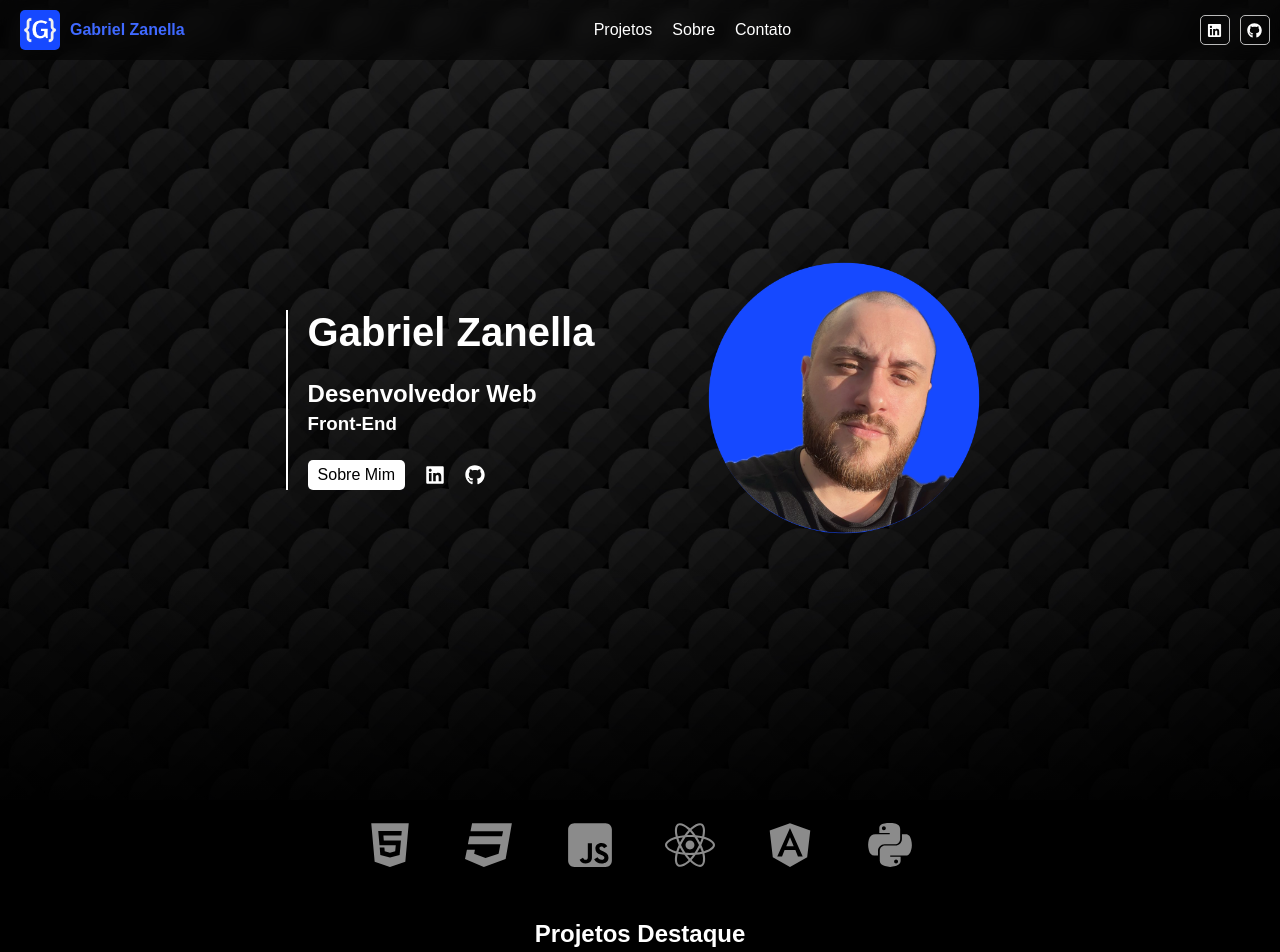
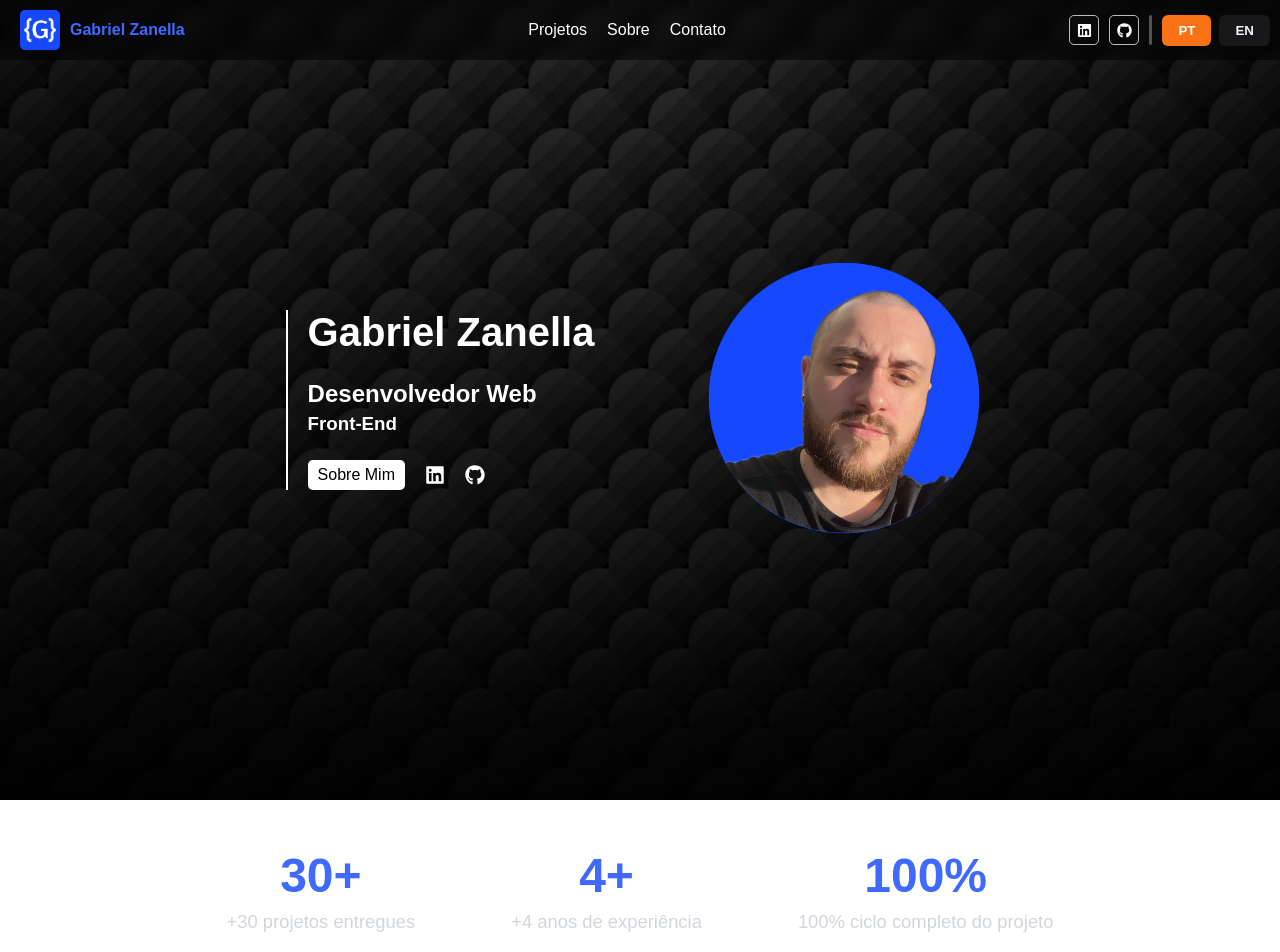
Before and after one commit to gabriel030899/myportfolio, a Next.js app: page / in a window 1280 px wide. Shown: the top 952 px of the page. Built offline with nearby package versions, Linux system fonts and the light colour scheme.

Commit message:
created language toggle and big numbers

```diff
--- a/package.json
+++ b/package.json
@@ -13,9 +13,11 @@
     "@fortawesome/free-brands-svg-icons": "^6.7.2",
     "@fortawesome/free-solid-svg-icons": "^6.7.2",
     "@fortawesome/react-fontawesome": "^0.2.2",
+    "i18next": "^25.3.1",
     "next": "15.2.4",
     "react": "^19.0.0",
-    "react-dom": "^19.0.0"
+    "react-dom": "^19.0.0",
+    "react-i18next": "^15.6.0"
   },
   "devDependencies": {
     "@eslint/eslintrc": "^3",
--- a/src/app/layout.js
+++ b/src/app/layout.js
@@ -1,6 +1,7 @@
 import { Geist, Geist_Mono } from "next/font/google";
 import "./globals.scss";
 import NavBar from "@/components/NavBar";
+import i18n from "@/i18n";
 
 const geistSans = Geist({
   variable: "--font-geist-sans",
--- a/src/app/page.js
+++ b/src/app/page.js
@@ -1,12 +1,12 @@
-import NavBar from "@/components/NavBar";
+import BigNumbers from "@/components/BigNumbers/BigNumbers";
 import Link from "next/link";
 import myphoto from "../../public/mypicturedark.png";
 import Image from "next/image";
 import "./page.scss";
-import {faAngular, faCss3, faGithub, faHtml5, faJsSquare, faLinkedin, faPython, faReact } from "@fortawesome/free-brands-svg-icons";
+import { faDocker, faGithub, faHtml5, faJsSquare, faLinkedin, faMicrosoft, faPython, faReact } from "@fortawesome/free-brands-svg-icons";
 import { FontAwesomeIcon } from "@fortawesome/react-fontawesome";
 import highlightProjects from "@/components/Lists/highlight-projects";
-import { faEllipsisH, faLink } from "@fortawesome/free-solid-svg-icons";
+import { faDatabase, faEllipsisH, faLink } from "@fortawesome/free-solid-svg-icons";
 
 
 export default function Home() {
@@ -30,13 +30,14 @@ export default function Home() {
             </div>
           </div>
         </div>
+        <BigNumbers />
         <div className="my-skills-icons">
-          <FontAwesomeIcon icon={faHtml5} alt="HTML" title="HTML" />
-          <FontAwesomeIcon icon={faCss3} alt="CSS" title="CSS"/>
           <FontAwesomeIcon icon={faJsSquare} alt="JavaScript" title="JavaScript"/>
           <FontAwesomeIcon icon={faReact} alt="React" title="React"/>
-          <FontAwesomeIcon icon={faAngular} alt="Angular" title="Angular"/>
           <FontAwesomeIcon icon={faPython} alt="Python" title="Python"/>
+          <FontAwesomeIcon icon={faDocker} alt="Docker" title="Docker"/>
+          <FontAwesomeIcon icon={faDatabase} alt="SQL" title="SQL"/>
+          <FontAwesomeIcon icon={faMicrosoft} alt="Azure" title="Azure"/>
         </div>
         <div className="highlight-projects">
           <h2>Projetos Destaque</h2>
--- /dev/null
+++ b/src/components/BigNumbers/BigNumbers.jsx
@@ -0,0 +1,24 @@
+import React from "react";
+import "./BigNumbers.scss";
+
+const BigNumbers = () => {
+
+  return (
+    <section className="big-numbers-section">
+      <div className="big-number">
+        <span className="number">30+</span>
+        <span className="label">+30 projetos entregues</span>
+      </div>
+      <div className="big-number">
+        <span className="number">4+</span>
+        <span className="label">+4 anos de experiência</span>
+      </div>
+      <div className="big-number">
+        <span className="number">100%</span>
+        <span className="label">100% ciclo completo do projeto</span>
+      </div>
+    </section>
+  );
+};
+
+export default BigNumbers;
--- /dev/null
+++ b/src/components/BigNumbers/BigNumbers.scss
@@ -0,0 +1,34 @@
+.big-numbers-section {
+  padding: 3rem 2rem;
+  display: flex;
+  flex-direction: column;
+  gap: 2rem;
+  align-items: center;
+  margin-bottom: 10px;
+
+  @media (min-width: 768px) {
+    flex-direction: row;
+    justify-content: center;
+    gap: 6rem;
+  }
+
+  .big-number {
+    display: flex;
+    flex-direction: column;
+    align-items: center;
+
+    .number {
+      font-size: 3rem;
+      font-weight: 800;
+      color: #3f69ff;
+    }
+
+    .label {
+      margin-top: 0.5rem;
+      font-size: 1.15rem;
+      font-weight: 500;
+      color: #d1d5db;
+      text-align: center;
+    }
+  }
+}
--- /dev/null
+++ b/src/components/LanguageToggle/index.js
@@ -0,0 +1,26 @@
+import React from "react";
+import { useTranslation } from "react-i18next";
+import "./index.scss";
+
+const LanguageToggle = () => {
+  const { i18n } = useTranslation();
+
+  return (
+    <div className="language-toggle">
+      <button
+        className={`lang-btn${i18n.language === "pt" ? " active" : ""}`}
+        onClick={() => i18n.changeLanguage("pt")}
+      >
+        PT
+      </button>
+      <button
+        className={`lang-btn${i18n.language === "en" ? " active" : ""}`}
+        onClick={() => i18n.changeLanguage("en")}
+      >
+        EN
+      </button>
+    </div>
+  );
+};
+
+export default LanguageToggle;
--- /dev/null
+++ b/src/components/LanguageToggle/index.scss
@@ -0,0 +1,25 @@
+.language-toggle {
+  display: flex;
+  gap: 0.5rem;
+  align-items: center;
+
+  .lang-btn {
+    padding: 0.5rem 1rem;
+    border: none;
+    border-radius: 0.375rem;
+    background: #18181b;
+    color: #f3f4f6;
+    font-weight: 600;
+    cursor: pointer;
+    transition: background 0.2s, color 0.2s;
+
+    &:hover {
+      background: #27272a;
+    }
+
+    &.active {
+      background: #f97316;
+      color: #fff;
+    }
+  }
+}
--- a/src/components/NavBar/index.js
+++ b/src/components/NavBar/index.js
@@ -1,10 +1,10 @@
 import Link from "next/link";
 import Image from "next/image";
+import LanguageToggle from "@/components/LanguageToggle";
 import logoblue from "../../../public/logoblue.png";
 import './index.scss';
 import { FontAwesomeIcon } from "@fortawesome/react-fontawesome";
 import { faGithub, faLinkedin } from "@fortawesome/free-brands-svg-icons";
-import { faSun } from "@fortawesome/free-solid-svg-icons";
 
 
 const NavBar = () => {
@@ -27,13 +27,10 @@ const NavBar = () => {
                     <a target="_blank" rel="noopener noreferrer" href="https://www.linkedin.com/in/gabrielzanella99/"><FontAwesomeIcon icon={faLinkedin}/></a>
                     <a target="_blank" rel="noopener noreferrer" href="https://github.com/gabriel030899"><FontAwesomeIcon icon={faGithub} /></a>
                 </div>
-                {/*<div className="navbar-menu-separator">
+                <div className="navbar-menu-separator">
                     <div></div>
                 </div>
-                <div className={"navbar-menu-buttons"}>
-                    <button><FontAwesomeIcon icon={faSun}/></button>
-                    <button>PT</button>
-                </div>*/}
+                <LanguageToggle />
             </div>
         </nav>
         </div>
--- /dev/null
+++ b/src/i18n/en.json
@@ -0,0 +1,27 @@
+{
+  "header": {
+    "home": "Home",
+    "about": "About",
+    "projects": "Projects",
+    "contact": "Contact"
+  },
+  "hero": {
+    "hello": "Hello,",
+    "im": "I'm Gabriel",
+    "role": "Web Developer",
+    "ctaProject": "Got a project?",
+    "ctaResume": "Download CV"
+  },
+  "about": {
+    "title": "About me",
+    "bio": "I am a web developer experienced in the complete project cycle: from requirements mapping, architecture, front-end and back-end, to deployment and maintenance. I mainly work with Power Platform (Power Apps, Power BI, Power Automate), using SharePoint and SQL Server databases. Recently, I've been diving deeper into React and Python to deliver more modern and scalable web solutions."
+  },
+  "bignumbers": {
+    "projects": "30+ delivered projects",
+    "years": "4+ years of experience",
+    "fullcycle": "100% full project lifecycle"
+  },
+  "footer": {
+    "text": "© 2024 Gabriel Zanella. All rights reserved."
+  }
+}
--- /dev/null
+++ b/src/i18n/index.js
@@ -0,0 +1,18 @@
+import i18n from 'i18next';
+import { initReactI18next } from 'react-i18next';
+import pt from './pt.json';
+import en from './en.json';
+
+i18n
+  .use(initReactI18next)
+  .init({
+    resources: {
+      pt: { translation: pt },
+      en: { translation: en },
+    },
+    lng: 'pt',
+    fallbackLng: 'pt',
+    interpolation: { escapeValue: false },
+  });
+
+export default i18n;
--- /dev/null
+++ b/src/i18n/pt.json
@@ -0,0 +1,27 @@
+{
+  "header": {
+    "home": "Início",
+    "about": "Sobre",
+    "projects": "Projetos",
+    "contact": "Contato"
+  },
+  "hero": {
+    "hello": "Olá,",
+    "im": "Sou Gabriel",
+    "role": "Desenvolvedor Web",
+    "ctaProject": "Tem um projeto?",
+    "ctaResume": "Baixar CV"
+  },
+  "about": {
+    "title": "Sobre mim",
+    "bio": "Sou desenvolvedor web com experiência em todo o ciclo de desenvolvimento de projetos, desde o mapeamento de requisitos, arquitetura, front-end, back-end, até deploy e manutenção. Atuo principalmente com Power Platform (Power Apps, Power BI, Power Automate), com projetos usando bancos de dados em SharePoint e SQL Server. Recentemente, estou aprofundando meus conhecimentos em React e Python, ampliando minha atuação para soluções web mais modernas e escaláveis."
+  },
+  "bignumbers": {
+    "projects": "+30 projetos entregues",
+    "years": "+4 anos de experiência",
+    "fullcycle": "100% ciclo completo do projeto"
+  },
+  "footer": {
+    "text": "© 2024 Gabriel Zanella. Todos os direitos reservados."
+  }
+}
```
Also changed, not shown: 1 other file (tests, documents, lock files or other folders).
